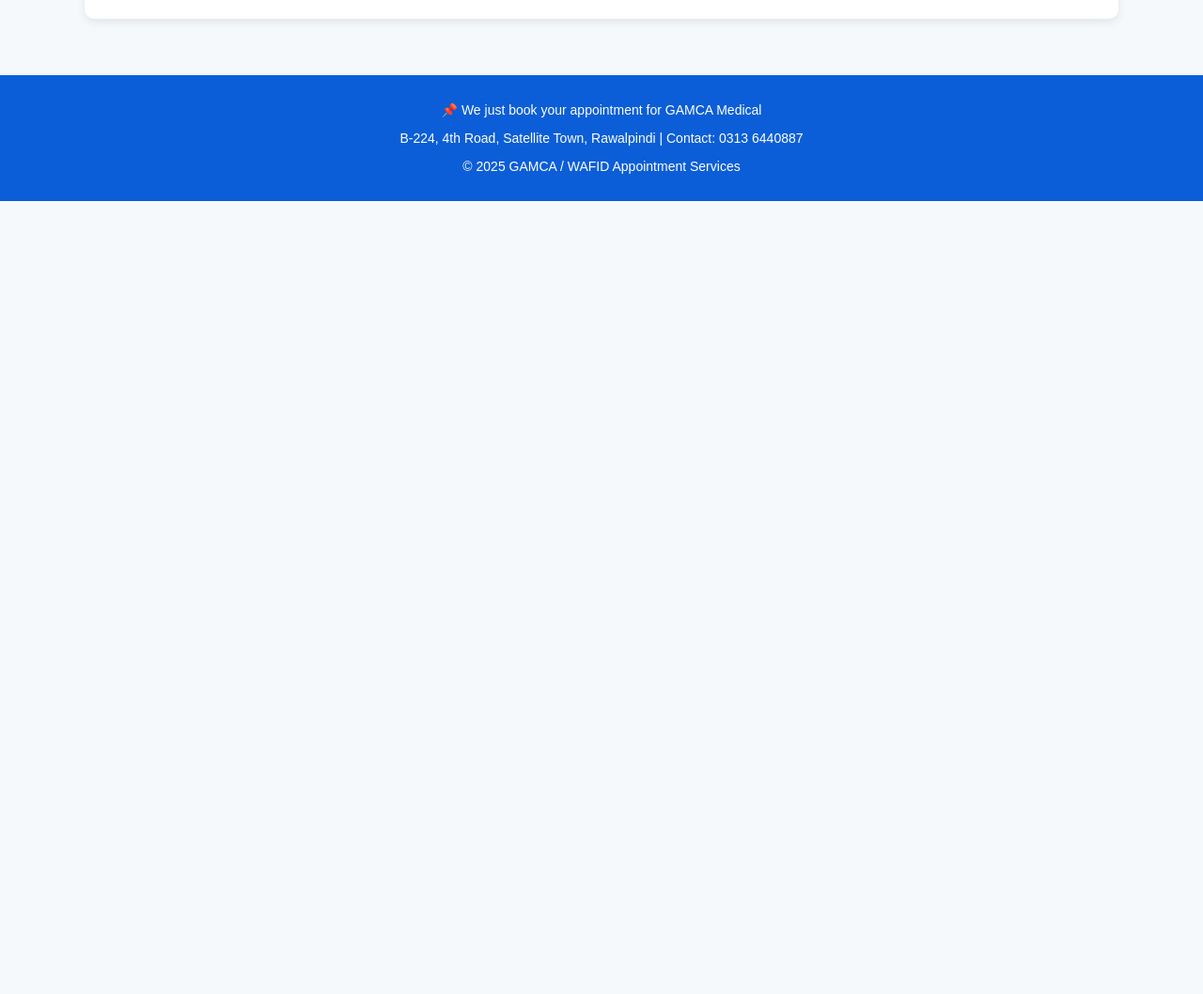
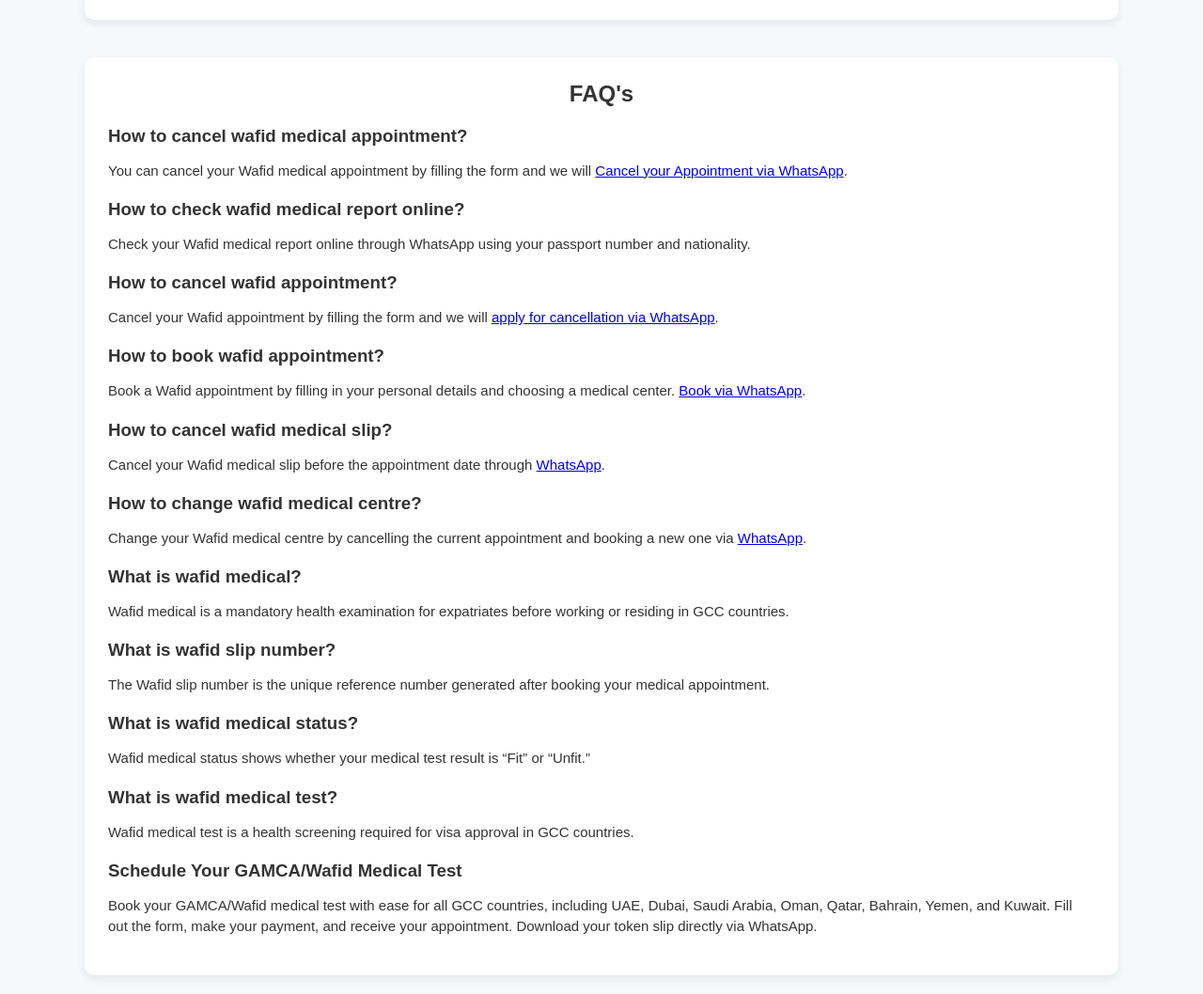
Before and after one commit to gamcawafid/gamcawafid.github.io, a plain HTML site: page index.html in a window 1280 px wide. Shown: the part 1549-2607 px from the top of the page at 94% size. Before the commit the page ends 1763 px from the top, so only its background shows below. Drawn offline with Linux system fonts and the light colour scheme.

Commit message:
Update index.html

```diff
--- a/index.html
+++ b/index.html
@@ -22,12 +22,17 @@
     .submit-btn {margin-top:20px; background:#25D366; color:#fff; padding:12px; border:none; width:100%; border-radius:6px; font-size:16px; cursor:pointer}
     footer {background:#0b5ed7; color:#fff; text-align:center; padding:15px; margin-top:40px; font-size:14px}
     .whatsapp-icon {vertical-align:middle; margin-right:6px}
+    .faq-section {background:#fff; padding:25px; border-radius:10px; margin-top:40px; box-shadow:0 4px 10px rgba(0,0,0,0.08)}
+    .faq-section h2 {margin-top:0; text-align:center}
+    .faq-section h3 {margin-bottom:5px}
+    .faq-section p, .faq-section li {font-size:15px; line-height:1.5}
+    .faq-section ul {padding-left:20px}
   </style>
 </head>
 <body><header>
   <h1>GAMCA / WAFID Medical Appointment</h1>
   <p>Fast & Reliable Medical Appointment Booking</p>
-  <a class="hero-btn" href="#form">Book Your Appointment Online</a>
+  <a class="hero-btn" href="https://wa.me/923136440887">📲 Book Appointment on WhatsApp</a>
 </header><div class="container">  <h2 class="section-title">Book Appointment by Country</h2>
   <div class="countries">
     <div class="card">
@@ -117,8 +122,31 @@
   Submit
 </button>
 
-  </form>
-</div><footer>
+  </form>  <div class="faq-section">
+    <h2>FAQ's</h2>
+    <h3>How to cancel wafid medical appointment?</h3>
+    <p>You can cancel your Wafid medical appointment by filling the form and we will <a href="https://wa.me/923136440887">Cancel your Appointment via WhatsApp</a>.</p>
+    <h3>How to check wafid medical report online?</h3>
+    <p>Check your Wafid medical report online through WhatsApp using your passport number and nationality.</p>
+    <h3>How to cancel wafid appointment?</h3>
+    <p>Cancel your Wafid appointment by filling the form and we will <a href="https://wa.me/923136440887">apply for cancellation via WhatsApp</a>.</p>
+    <h3>How to book wafid appointment?</h3>
+    <p>Book a Wafid appointment by filling in your personal details and choosing a medical center. <a href="https://wa.me/923136440887">Book via WhatsApp</a>.</p>
+    <h3>How to cancel wafid medical slip?</h3>
+    <p>Cancel your Wafid medical slip before the appointment date through <a href="https://wa.me/923136440887">WhatsApp</a>.</p>
+    <h3>How to change wafid medical centre?</h3>
+    <p>Change your Wafid medical centre by cancelling the current appointment and booking a new one via <a href="https://wa.me/923136440887">WhatsApp</a>.</p>
+    <h3>What is wafid medical?</h3>
+    <p>Wafid medical is a mandatory health examination for expatriates before working or residing in GCC countries.</p>
+    <h3>What is wafid slip number?</h3>
+    <p>The Wafid slip number is the unique reference number generated after booking your medical appointment.</p>
+    <h3>What is wafid medical status?</h3>
+    <p>Wafid medical status shows whether your medical test result is “Fit” or “Unfit.”</p>
+    <h3>What is wafid medical test?</h3>
+    <p>Wafid medical test is a health screening required for visa approval in GCC countries.</p>
+    <h3>Schedule Your GAMCA/Wafid Medical Test</h3>
+    <p>Book your GAMCA/Wafid medical test with ease for all GCC countries, including UAE, Dubai, Saudi Arabia, Oman, Qatar, Bahrain, Yemen, and Kuwait. Fill out the form, make your payment, and receive your appointment. Download your token slip directly via WhatsApp.</p>
+  </div></div><footer>
   <p>📌 We just book your appointment for GAMCA Medical</p>
   <p>B-224, 4th Road, Satellite Town, Rawalpindi | Contact: 0313 6440887</p>
   <p>© 2025 GAMCA / WAFID Appointment Services</p>
```
